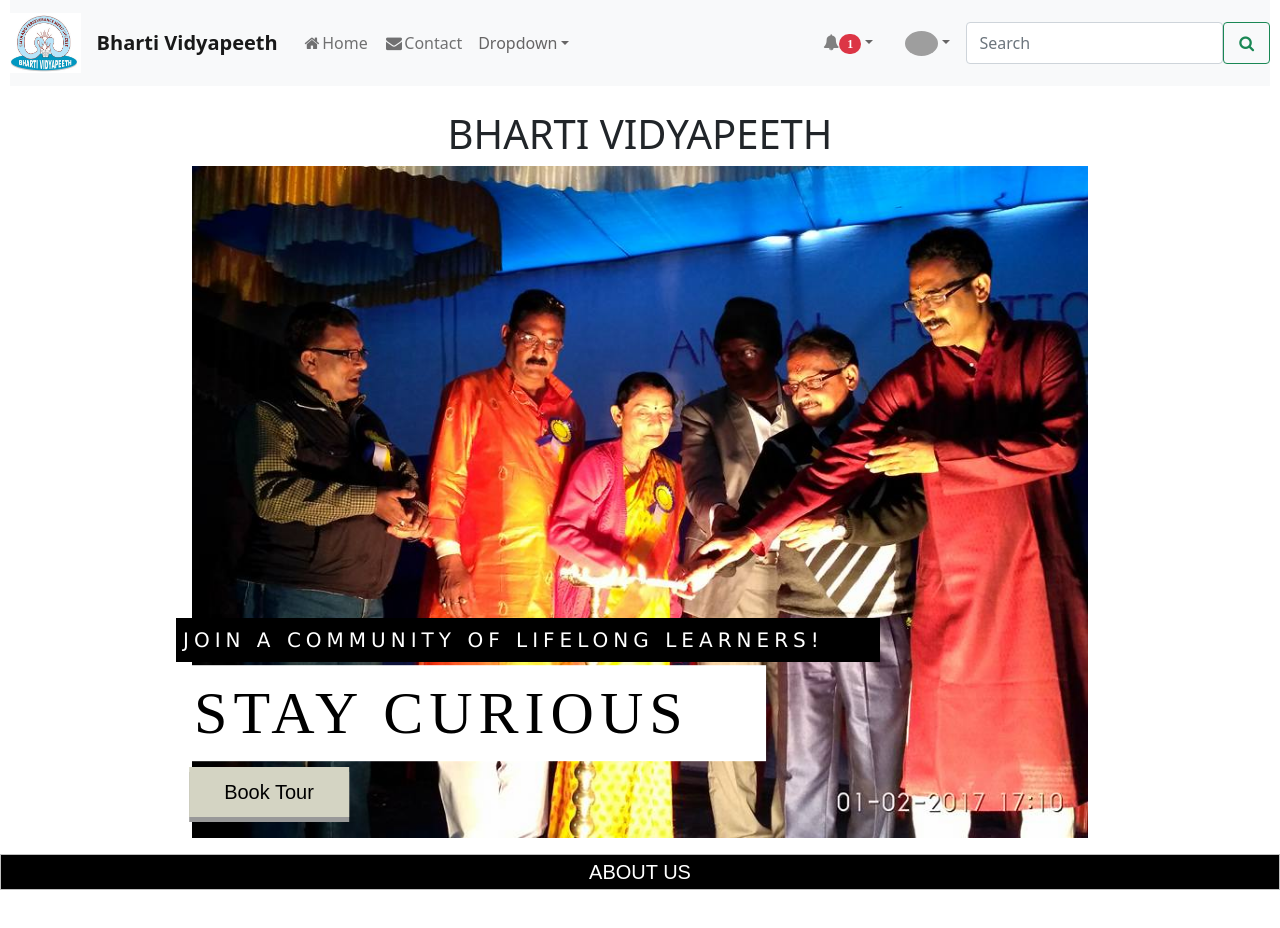
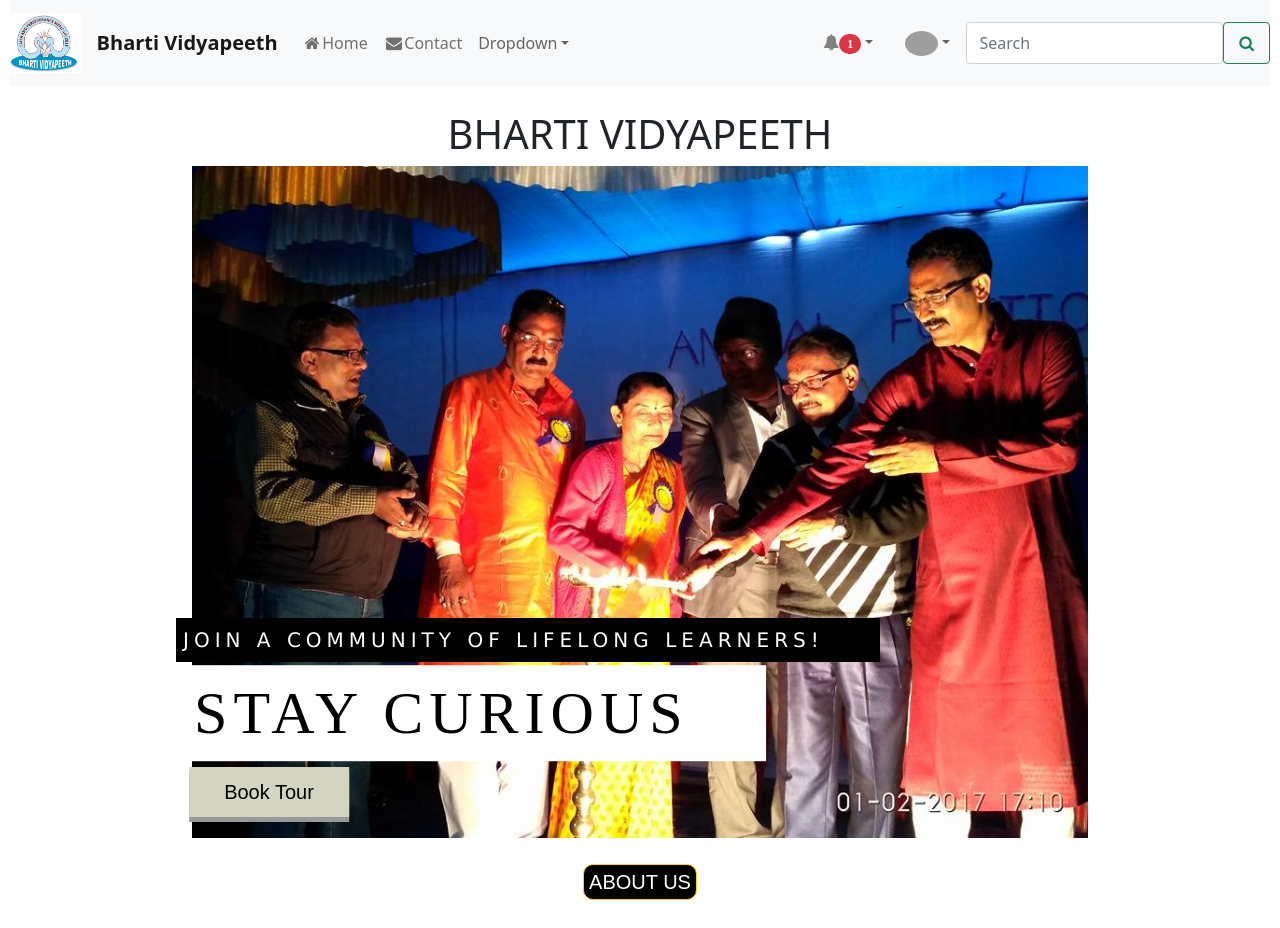
Before and after one commit to SatyamAnand98/BhartiVidyapeeth, a React (Create React App) app: page /home in a window 1280 px wide. Shown: the top 928 px of the page. Built offline with nearby package versions, Linux system fonts and the light colour scheme; grey boxes are pictures that could not be loaded.

Commit message:
styling changed

```diff
--- a/src/App.css
+++ b/src/App.css
@@ -117,18 +117,19 @@
   width: auto
 }
 
+
 .aboutHeading{
+  display: table;
   background-color: black;
   color: white;
   width: auto;
   font-family: sans-serif;
-  /* margin-left: auto;
-  margin-right: auto; */
-  display: flex;
+  margin: 10px auto;
   justify-content: center;
   text-align: center;
+  border-radius: 10px;
   padding: 5px;
-  border: 1px solid silver;
+  border: 1px solid gold;
 }
 
 .DecriptionHeading{
```
